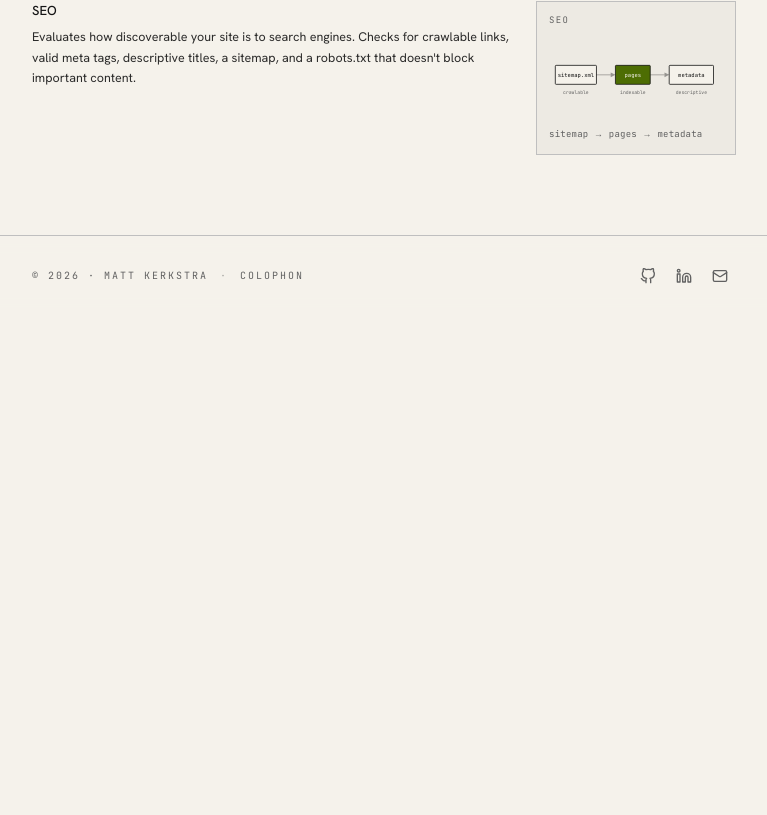
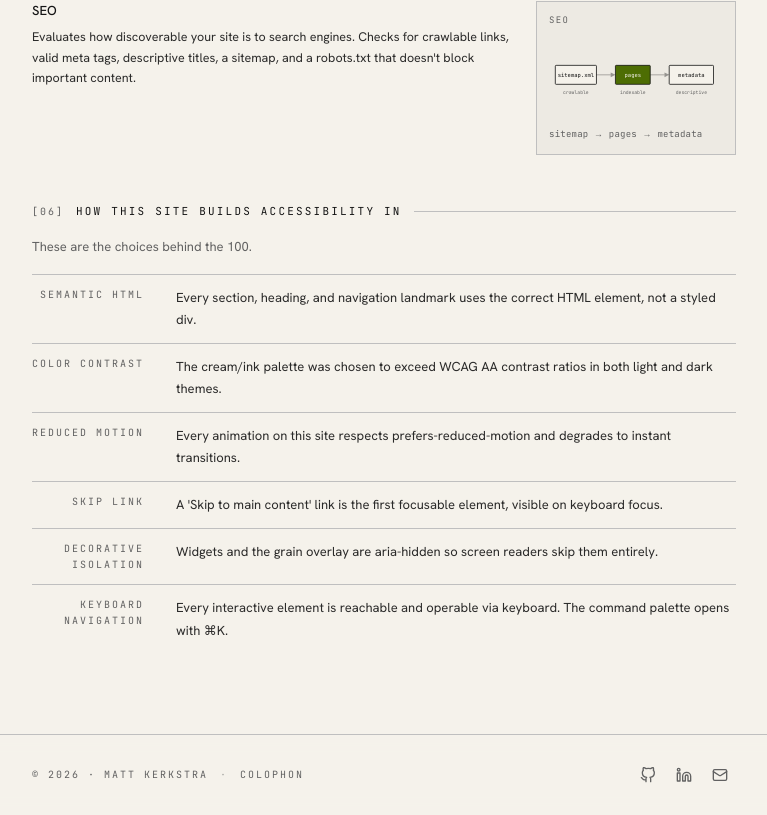
Before and after one commit to mkerkstra/blogsite, a Next.js app: page /colophon in a window 1280 px wide. Shown: the part 2489-3304 px from the top of the page, without its empty margins (256-1023 px from the left). Before the commit the page ends 2805 px from the top, so only its background shows below. Built offline with nearby package versions, Linux system fonts and the light colour scheme.

Commit message:
feat: add accessibility principles section to colophon

```diff
--- a/src/app/colophon/page.tsx
+++ b/src/app/colophon/page.tsx
@@ -135,6 +135,52 @@ export default function ColophonPage() {
         <SectionLabel index="05">Performance</SectionLabel>
         <LighthouseScores />
       </section>
+
+      {/* Accessibility */}
+      <section className="reveal reveal-4 flex flex-col gap-4">
+        <SectionLabel index="06">How this site builds accessibility in</SectionLabel>
+        <p className="text-[13px] leading-[1.7] text-muted-foreground">
+          These are the choices behind the 100.
+        </p>
+        <div className="flex flex-col">
+          {[
+            {
+              label: "Semantic HTML",
+              text: "Every section, heading, and navigation landmark uses the correct HTML element, not a styled div.",
+            },
+            {
+              label: "Color contrast",
+              text: "The cream/ink palette was chosen to exceed WCAG AA contrast ratios in both light and dark themes.",
+            },
+            {
+              label: "Reduced motion",
+              text: "Every animation on this site respects prefers-reduced-motion and degrades to instant transitions.",
+            },
+            {
+              label: "Skip link",
+              text: "A 'Skip to main content' link is the first focusable element, visible on keyboard focus.",
+            },
+            {
+              label: "Decorative isolation",
+              text: "Widgets and the grain overlay are aria-hidden so screen readers skip them entirely.",
+            },
+            {
+              label: "Keyboard navigation",
+              text: "Every interactive element is reachable and operable via keyboard. The command palette opens with \u2318K.",
+            },
+          ].map((item) => (
+            <div
+              key={item.label}
+              className="grid grid-cols-1 gap-2 border-t border-border py-3 md:grid-cols-[7rem_1fr] md:gap-8"
+            >
+              <div className="font-mono text-[10px] uppercase tracking-[0.2em] text-muted-foreground md:text-right">
+                {item.label}
+              </div>
+              <p className="text-[13px] leading-[1.7] text-foreground/90">{item.text}</p>
+            </div>
+          ))}
+        </div>
+      </section>
     </div>
   );
 }
```
